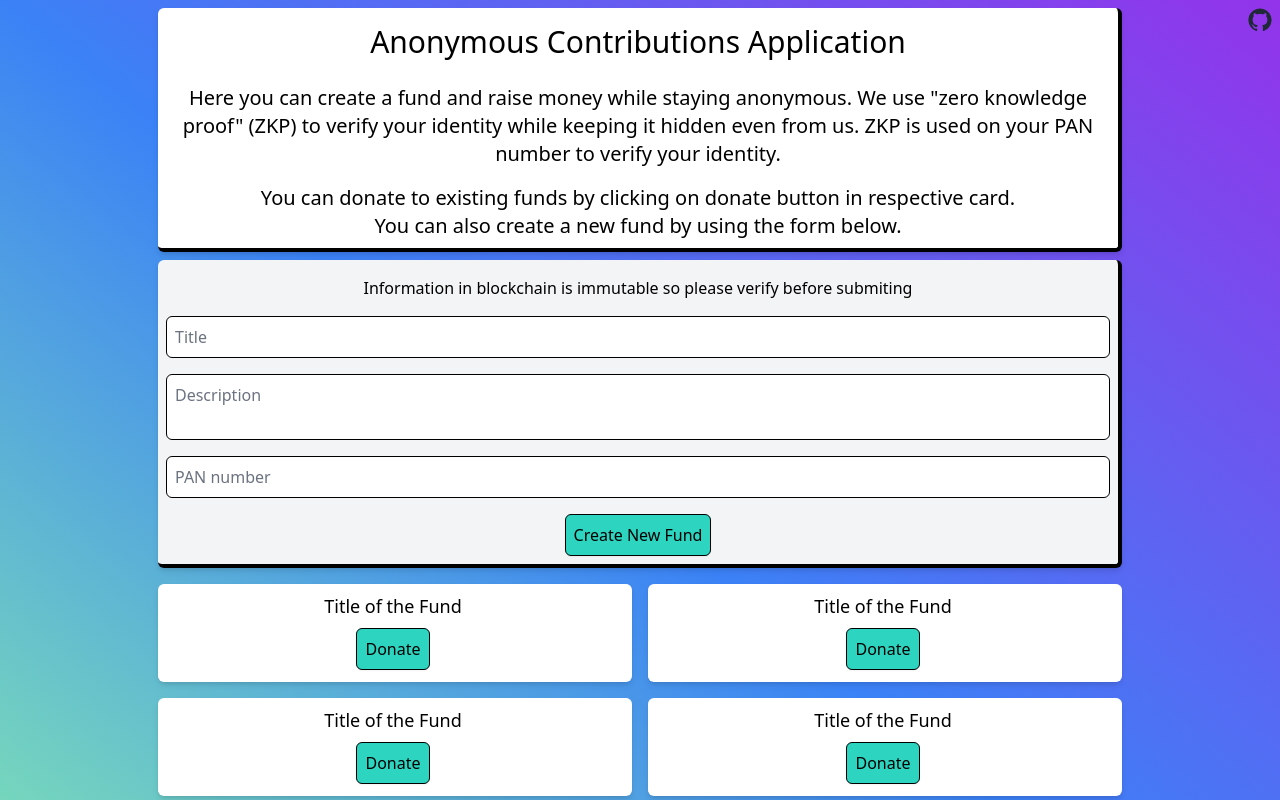
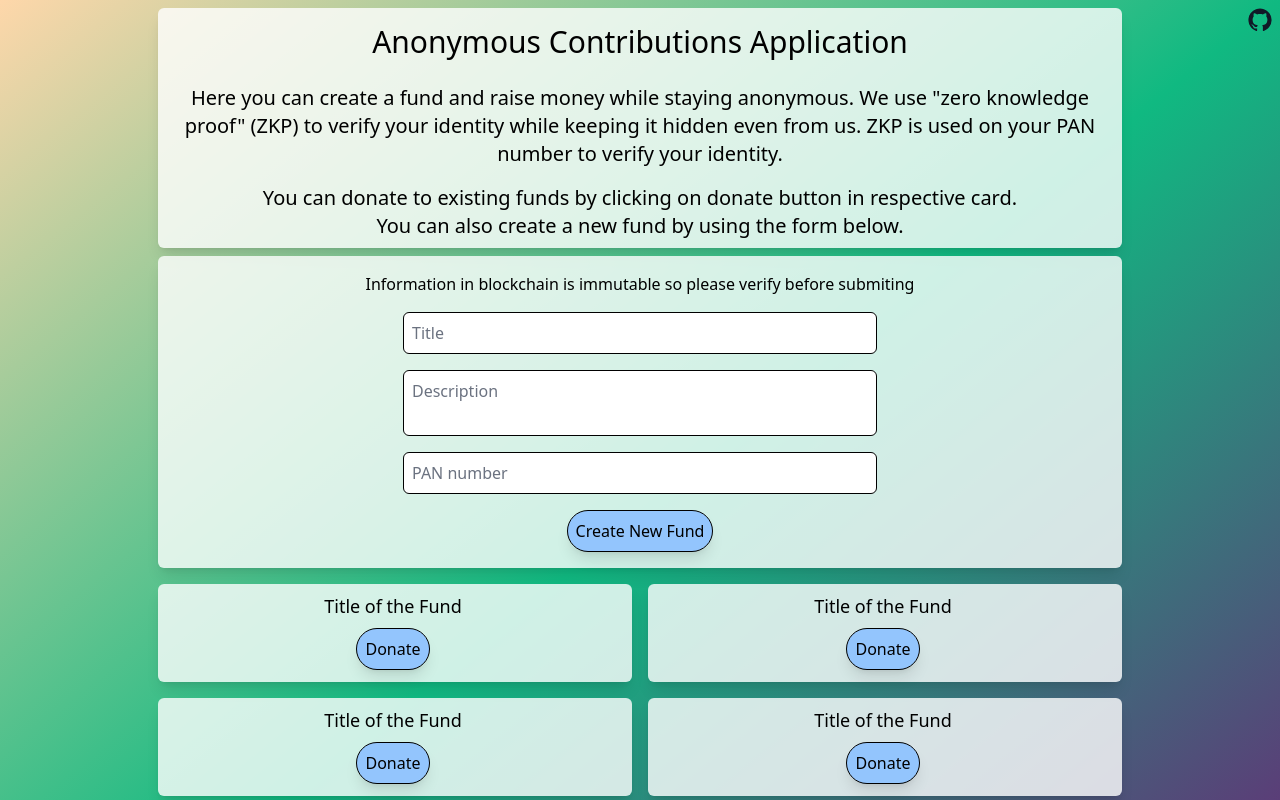
Before and after one commit to nisargsc/contribution-app, a Next.js app: page / in a window 1280 px wide. Shown: the top 800 px of the page. Built offline with nearby package versions, Linux system fonts and the light colour scheme.

Commit message:
ui teaks (#6)

```diff
--- a/components/layout.js
+++ b/components/layout.js
@@ -1,6 +1,6 @@
 const Layout = ({children}) => {
     return (
-        <div className="grid grid-cols-home-sm sm:grid-cols-home-md md:grid-cols-home-lg min-h-screen bg-gradient-to-tr from-green-300 via-blue-500 to-purple-600">
+        <div className="grid grid-cols-home-sm sm:grid-cols-home-md md:grid-cols-home-lg min-h-screen bg-gradient-to-br from-orange-200 via-emerald-500 to-fuchsia-900">
             <div className=""></div>
             <div className="content">
                 {children}
@@ -19,7 +19,7 @@ const Layout = ({children}) => {
 export default Layout;
 
 const github_logo = <svg className="w-6 h-6 transition ease-in-out hover:scale-110
-                    rounded-full hover:bg-purple-500 fill-gray-800 hover:fill-black"
+                    rounded-full hover:bg-emerald-400 fill-gray-900 hover:fill-black"
                     viewBox="0 0 15 15" xmlns="http://www.w3.org/2000/svg">
                         <path d="M7.49933 0.25C3.49635 0.25 0.25 3.49593 0.25 7.50024C0.25
                         10.703 2.32715 13.4206 5.2081 14.3797C5.57084 14.446 5.70302 14.2222
--- a/components/newfundform_card.js
+++ b/components/newfundform_card.js
@@ -1,10 +1,10 @@
 const NewFundFormCard = () => {
     return (
-            <div className="newfundform-card flex flex-col pt-2">
+            <div className="card flex flex-col p-2 items-center">
                 <span className="m-2 text-center">Information in blockchain is immutable so please verify before submiting</span>
-                <input type="text" placeholder="Title" className="input"></input>
-                <textarea type="text" placeholder="Description" className="input min-h-[3.5rem] resize-none focus:resize-y overflow-y-auto"></textarea>
-                <input type="password" placeholder="PAN number" className="input"></input>
+                <input type="text" placeholder="Title" className="input w-full sm:w-3/4 md:w-2/3 lg:w-1/2"></input>
+                <textarea type="text" placeholder="Description" className="input w-full sm:w-3/4 md:w-2/3 lg:w-1/2 min-h-[3.5rem] resize-none focus:resize-y overflow-y-auto"></textarea>
+                <input type="password" placeholder="PAN number" className="input w-full sm:w-3/4 md:w-2/3 lg:w-1/2"></input>
                 <div className="flex justify-center">
                     <button className="button font-medium"> <a> Create New Fund </a></button>
                 </div>
--- a/pages/404.js
+++ b/pages/404.js
@@ -3,7 +3,7 @@ import Link from "next/link";
 export default function ErrorPage() {
     return (
         <div className="flex items-center justify-center w-full h-full flex-col">
-            <h1 className="text-4xl m-4 font-semibold">404 Page Not found !!</h1>
+            <h1 className="text-5xl m-4 font-bold text-center">404 Page Not found !!</h1>
             <Link href="/"><button className="button font-medium">  <a>Back to Home</a> </button></Link>
         </div>
     )
--- a/pages/funds/[id].js
+++ b/pages/funds/[id].js
@@ -20,14 +20,14 @@ export default function FundDetails() {
                     occaecat cupidatat non proident, sunt in culpa qui officia deserunt mollit anim id est laborum.
                 </p>
 
-                <div className="m-responsive flex flex-col lg:flex-row border border-gray-300 bg-gray-100 rounded-md shadow-sm">
+                <div className="m-responsive w-fit self-center flex flex-col items-center bg-gray-100 bg-opacity-20 rounded-md shadow-md">
                     <input type="number" placeholder="Amount" className="input flex-1"></input>
                     <input type="password" placeholder="PAN number" className="input flex-1"></input>
                     <button className="button w-fit"> <a> Donate </a></button>
                 </div>
 
                 <span className="m-2 text-xl text-center font-medium"> Previous Donations </span>
-                <ul className="flex flex-col-reverse min-h-[4rem] max-h-60 overflow-y-auto m-responsive border border-gray-300 bg-gray-100 rounded-md shadow-sm">
+                <ul className="p-2 flex flex-col-reverse min-h-[4rem] max-h-60 overflow-y-auto m-responsive bg-gray-100 bg-opacity-20 rounded-md shadow-md">
                     <Donation i="1" />
                     <Donation i="2"/>
                     <Donation i="3"/>
--- a/styles/globals.css
+++ b/styles/globals.css
@@ -4,28 +4,24 @@
 
 
 .card {
-    @apply m-2 bg-white shadow-md rounded-md;
+    @apply m-2 bg-white shadow-lg rounded-md bg-opacity-80;
 }
 
 .title-card {
-    @apply card border-4 border-black border-t-0 border-l-0;
-}
-
-.newfundform-card {
-    @apply m-2 bg-gray-100 shadow-md rounded-md border-4 border-black border-t-0 border-l-0
+    @apply card min-h-fit;
 }
 
 .fund-card {
-    @apply card border-4 border-white hover:border-black border-t-0 border-l-0;
+    @apply card border-4 hover:border-gray-900 border-t-0 border-l-0 border-transparent;
 }
 
 .fullpage-card {
-    @apply card min-h-[97vh] border-4 border-black border-t-0 border-l-0;
+    @apply card min-h-[97vh];
 }
 
 .button {
-    @apply m-2 p-2 bg-teal-400 hover:bg-teal-100  border border-black
-        rounded-md shadow-sm transition ease-in-out hover:scale-105;
+    @apply m-2 p-2 bg-blue-300 hover:bg-blue-400  border border-black
+        rounded-full shadow-lg transition ease-in-out hover:scale-105;
 }
 
 .input {
```
